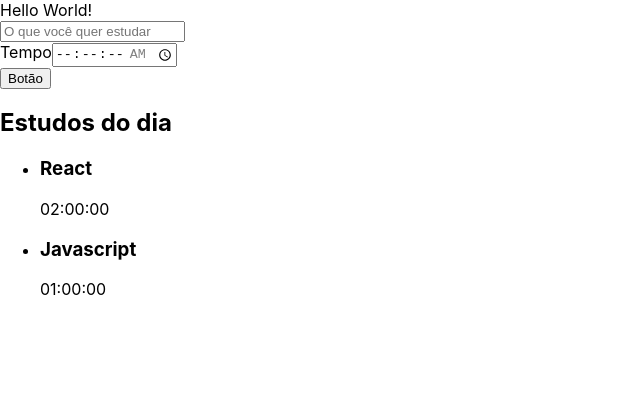
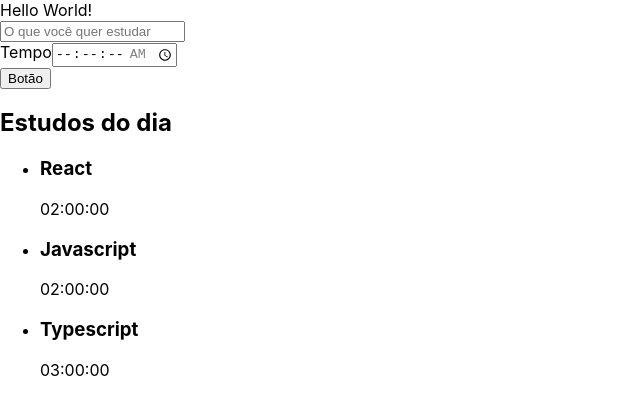
Before and after one commit to silviolimeira/alura_studies, a React (Create React App) app: page / in a window 1280 px wide. Shown: the top 414 px of the page, without its empty margins (0-640 px from the left). Built offline with nearby package versions, Linux system fonts and the light colour scheme; the HTML template or start-up script is replaced by a standard one.

Commit message:
Array render

```diff
--- a/src/components/Lista/index.tsx
+++ b/src/components/Lista/index.tsx
@@ -1,13 +1,23 @@
 import React from 'react';
 
 function Lista() {
+    const tarefas = [
+        { tarefa: 'React', tempo: '02:00:00' },
+        { tarefa: 'Javascript', tempo: '02:00:00' },
+        { tarefa: 'Typescript', tempo: '03:00:00' }
+    ]
     return (
         <aside>
             <h2>Estudos do dia</h2>
-            <ul>
-                <li><h3>React</h3><span>02:00:00</span></li>
-                <li><h3>Javascript</h3><span>01:00:00</span></li>
-            </ul>
+            {tarefas.map((item, index) => (
+
+                <ul>
+                    <li key={index}>
+                        <h3>{item.tarefa}</h3>
+                        <span>{item.tempo}</span>
+                    </li>
+                </ul>
+            ))}
         </aside>
     )
 }
```
